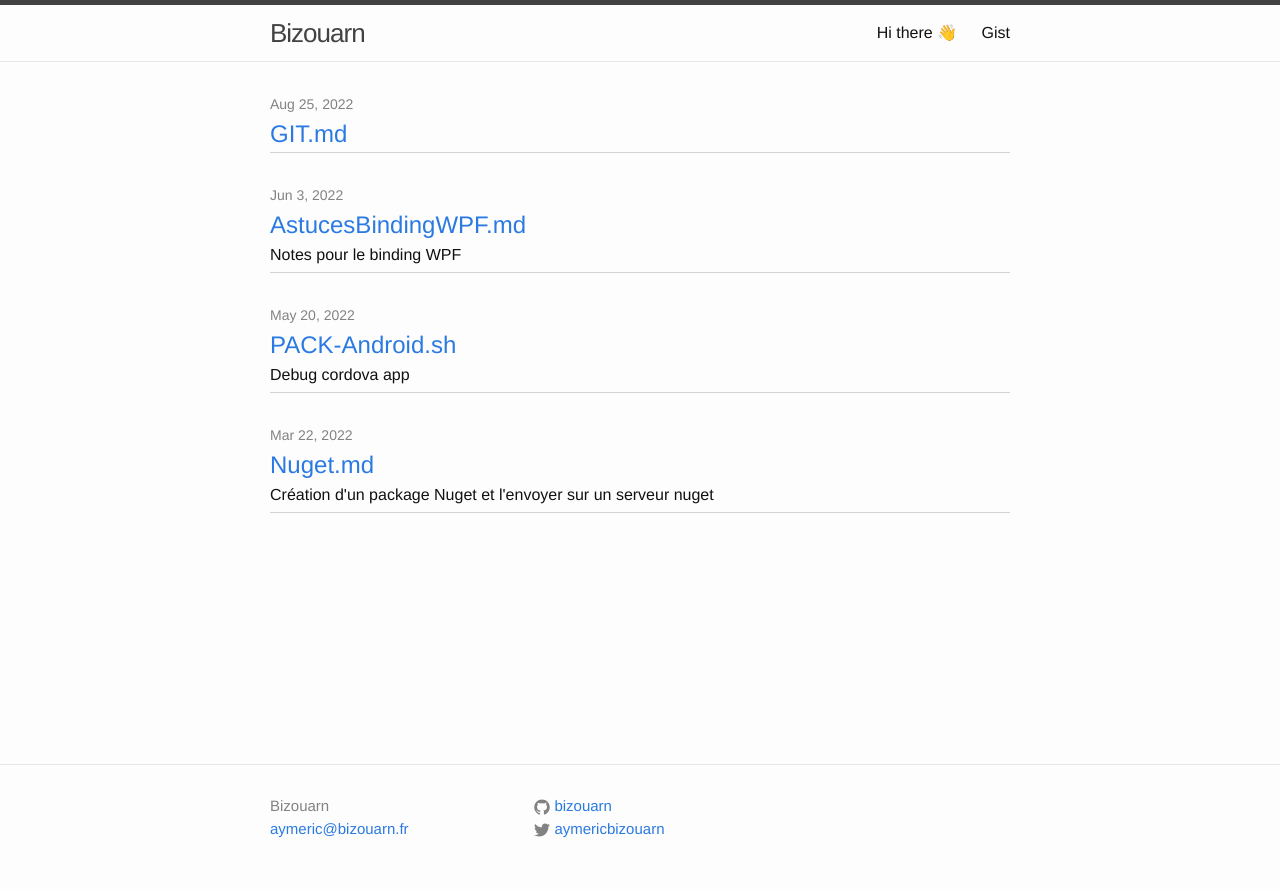
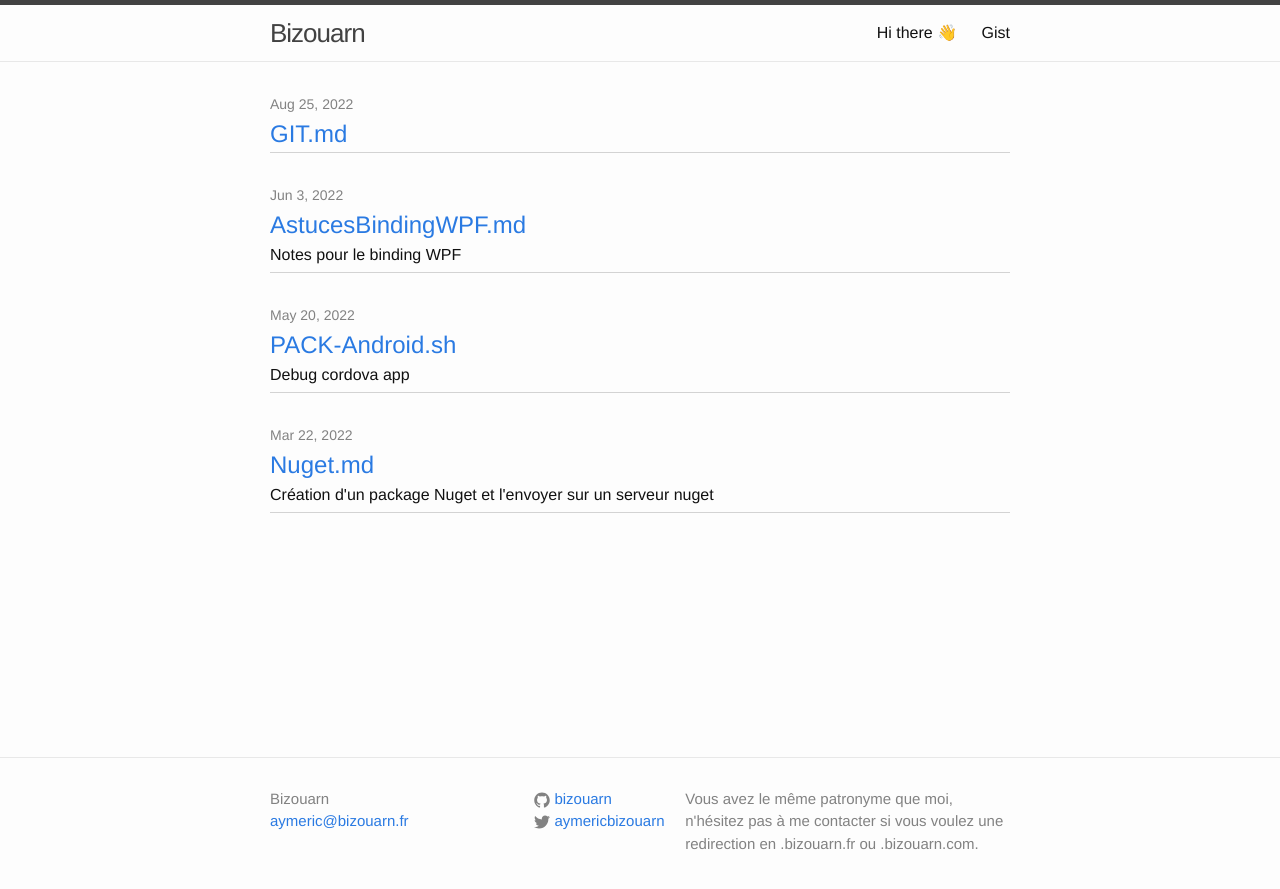
Before and after one commit to bizouarn/bizouarn.github.io, a Jekyll site: the page built from index.html, in a window 1280 px wide. Shown: the top 889 px of the page. Built offline with Jekyll 4.4.1, drawn with Linux system fonts in a browser that asks for light colours.

Commit message:
Add footer message

```diff
--- a/_config.yml
+++ b/_config.yml
@@ -5,6 +5,7 @@ baseurl: "" # the subpath of your site, e.g. /blog/
 url: "http://git.bizouarn.com" # the base hostname & protocol for your site
 github_username:  bizouarn
 twitter_username: aymericbizouarn
+footer_msg: Vous avez le même patronyme que moi, n'hésitez pas à me contacter si vous voulez une redirection en .bizouarn.fr ou .bizouarn.com.
 
 # Build settings
 markdown: kramdown
--- a/_includes/footer.html
+++ b/_includes/footer.html
@@ -40,7 +40,9 @@
           {% endif %}
         </ul>
       </div>
-
+      <div  class="footer-col  footer-col-3">
+        {{ site.footer_msg }}
+      </div>
     </div>
 
   </div>
```
